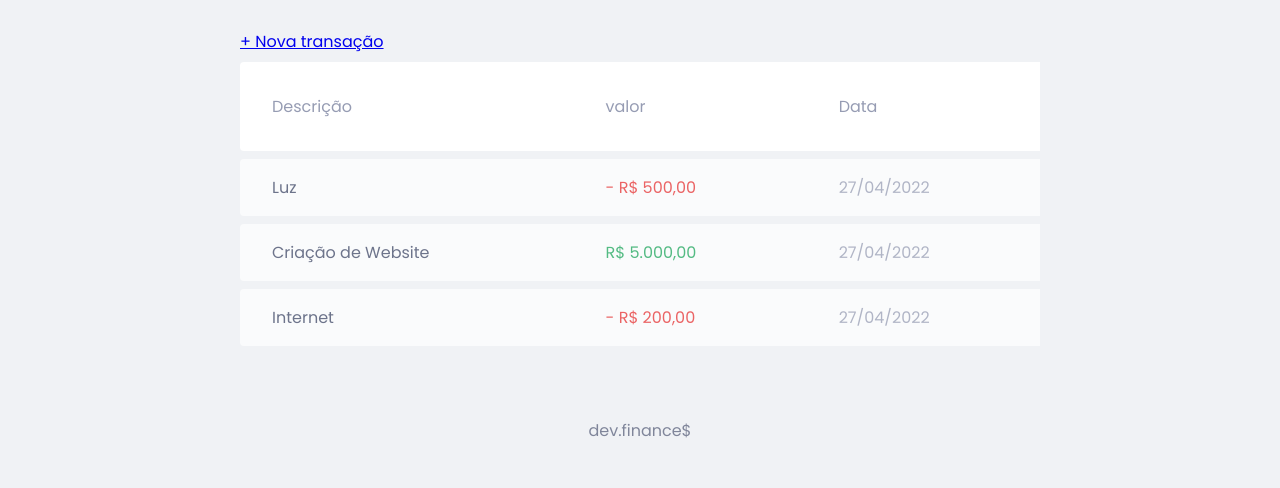
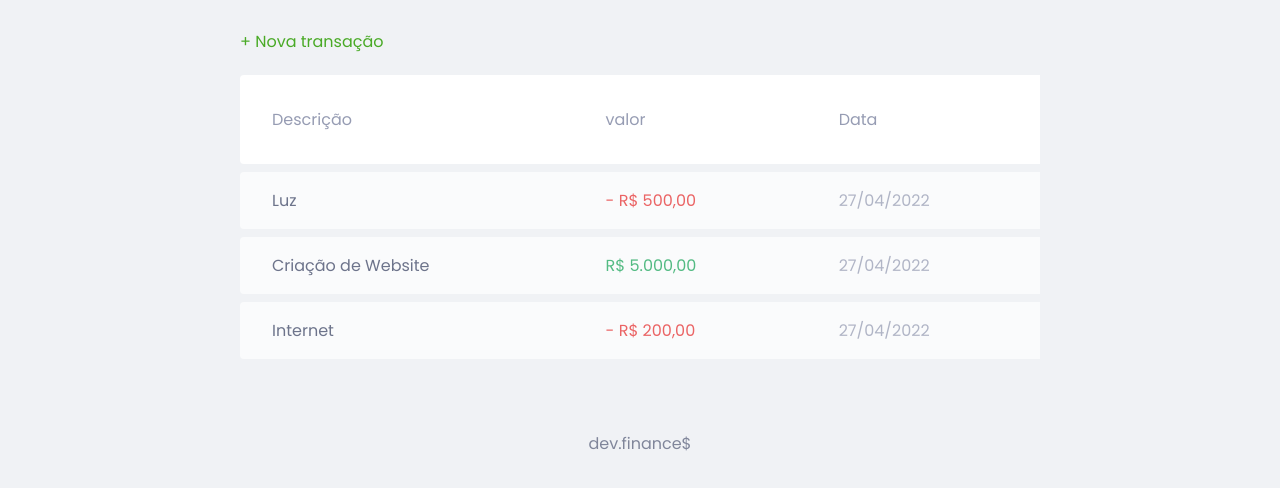
Before and after one commit to devkatharine/devFinance, a plain HTML site: page index.html in a window 1280 px wide. Shown: the part 594-1082 px from the top of the page. Drawn offline with Linux system fonts and the light colour scheme.

Commit message:
Added new transaction button style

```diff
--- a/style.css
+++ b/style.css
@@ -41,6 +41,22 @@ h2 {
   margin-bottom: 0.8rem;
   color: var(--dark-blue);
   font-weight: normal;
+}
+
+/* ============ LINKS E BUTTONS ==================================== */
+
+a {
+  color: #49aa26;
+  text-decoration: none;
+}
+
+a:hover {
+  color: #3dd705;
+}
+
+.button.new {
+  display: inline-block;
+  margin-bottom: 0.8rem;
 }
 
 /* =========== HEADER ==================================== */
```
